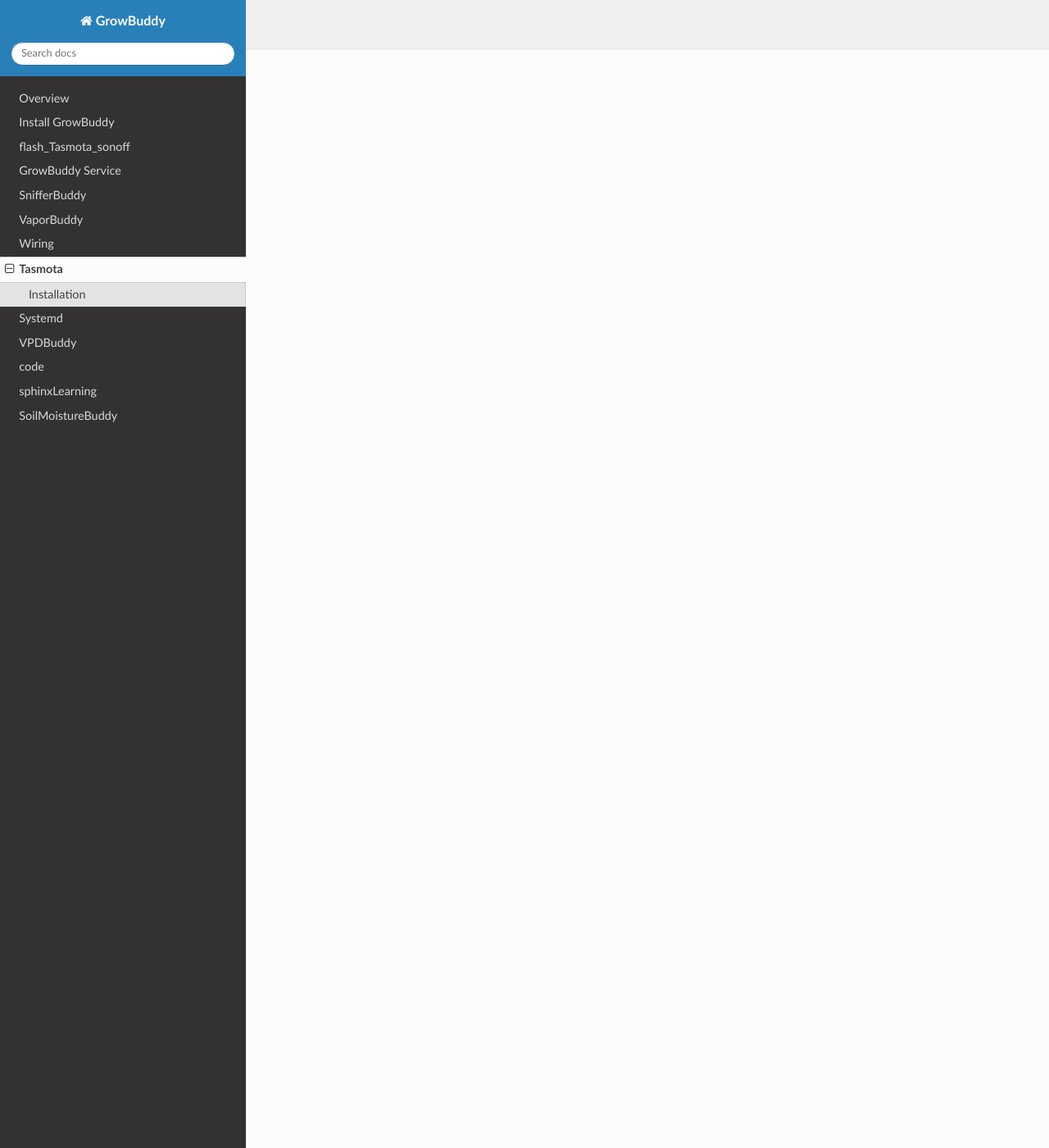
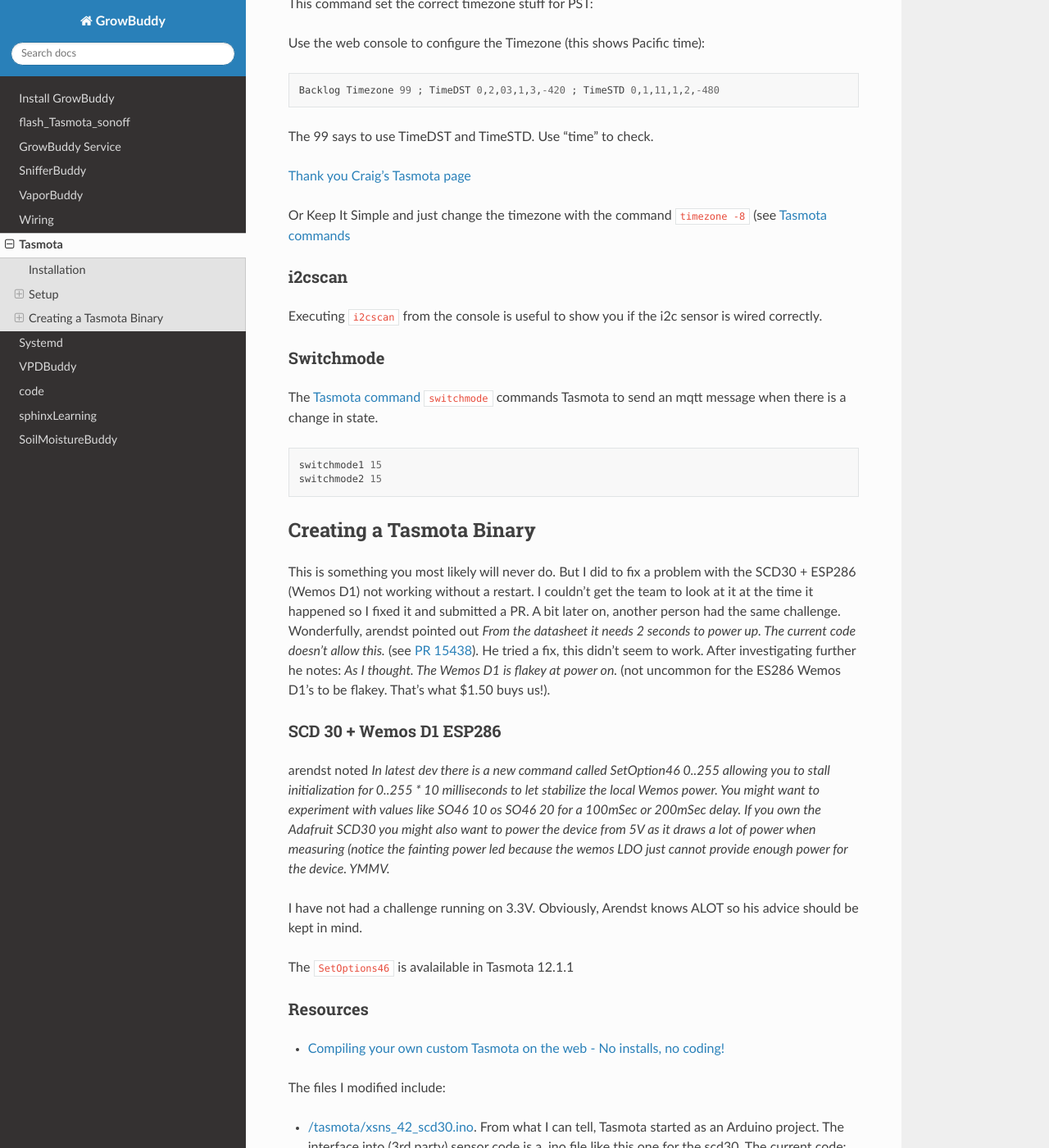
Before and after one commit to solarslurpi/GrowBuddies, a Sphinx documentation site: the page built from docs/tasmota.md, in a window 1280 px wide and 1400 px high, scrolled down 1339 px. Shown: the whole window at 82% size. Built offline with Sphinx 7.4.7 and the Read the Docs theme 2.0.0, drawn with Linux system fonts in a browser that asks for light colours; some of the changed text lies outside the part shown.

````diff
--- /dev/null
+++ b/docs/tasmota.md
@@ -0,0 +1,87 @@
+(tasmota)=
+
+# Tasmota
+
+
+## Installation
+The easiest way to install Tasmota is using either the Edge or Chrome browser (web install doesn't work using the Brave browser) and go to [Tasmota Install URL](https://tasmota.github.io/install/).
+_Note:  If the USB/COM port can't be identified, the first thing to do is to change cables.  The USB cable might not support data i/o.  If that doesn't work, check the USB driver.  The ESP286 or ESP32 may be using a driver that isn't installed on your Windows PC or Mac._
+
+There are many Tasmota binaries that could be installed.  We want to install the Tasmota Sensors binary.
+:::{figure} images/install_tasmota.jpg
+:align: center
+:scale: 100
+
+Tasmota Install
+:::
+
+The install includes connecting to the home wifi.
+
+## Setup
+Setup is for things like setting the time between sending mqtt messages, setting the clock to the correct date, time, and timezone, etc.
+### Teleperiod
+Set up the period between sending the sensor readings over mqtt using the `teleperiod` command.  e.g.:
+```
+teleperiod 100
+```
+sets sending readings via mqtt to occur every 100 seconds.
+### Local Time
+
+
+This command set the correct timezone stuff for PST:
+
+Use the web console to configure the Timezone (this shows Pacific time):
+```
+Backlog Timezone 99 ; TimeDST 0,2,03,1,3,-420 ; TimeSTD 0,1,11,1,2,-480
+```
+The 99 says to use TimeDST and TimeSTD. Use "time" to check.
+
+[Thank you Craig's Tasmota page](https://xse.com/leres/tasmota/)
+
+Or Keep It Simple and just change the timezone with the command `timezone -8` (see [Tasmota commands](https://tasmota.github.io/docs/Commands/#management)
+### i2cscan
+Executing `i2cscan` from the console is useful to show you if the i2c sensor is wired correctly.
+
+### Switchmode
+The [Tasmota command `switchmode`](https://tasmota.github.io/docs/Buttons-and-Switches/#switchmode) commands Tasmota to send an mqtt message when there is a change in state.
+```
+switchmode1 15
+switchmode2 15
+```
+
+## Creating a Tasmota Binary
+This is something you most likely will never do.  But I did to fix a problem with the SCD30 + ESP286 (Wemos D1) not working without a restart.  I couldn't get the team to look at it at the time it happened so I fixed it and submitted a PR.  A bit later on, another person had the same challenge.  Wonderfully, arendst pointed out _From the datasheet it needs 2 seconds to power up. The current code doesn't allow this._ (see [PR 15438](https://github.com/arendst/Tasmota/issues/15438)).  He tried a fix, this didn't seem to work. After investigating further he notes: _As I thought. The Wemos D1 is flakey at power on._ (not uncommon for the ES286 Wemos D1's to be flakey.  That's what $1.50 buys us!).
+### SCD 30 + Wemos D1 ESP286
+arendst noted _In latest dev there is a new command called SetOption46 0..255 allowing you to stall initialization for 0..255 * 10 milliseconds to let stabilize the local Wemos power. You might want to experiment with values like SO46 10 os SO46 20 for a 100mSec or 200mSec delay. If you own the Adafruit SCD30 you might also want to power the device from 5V as it draws a lot of power when measuring (notice the fainting power led because the wemos LDO just cannot provide enough power for the device. YMMV._
+
+I have not had a challenge running on 3.3V.  Obviously, Arendst knows ALOT so his advice should be kept in mind.
+
+The `SetOptions46` is avalailable in Tasmota 12.1.1
+
+
+### Resources
+- [Compiling your own custom Tasmota on the web - No installs, no coding!](https://www.youtube.com/watch?v=vod3Woj_vrs)
+
+The files I modified include:
+- [/tasmota/xsns_42_scd30.ino](https://github.com/arendst/Tasmota/blob/d157b1c5e0639f8ff29eba01fa3c181a01ae211c/tasmota/xsns_42_scd30.ino).  From what I can tell, Tasmota started as an Arduino project.  The interface into (3rd party) sensor code is a .ino file like this one for the scd30.  The current code:
+```
+void Scd30Detect(void)
+{
+  if (!I2cSetDevice(SCD30_ADDRESS)) { return; }
+
+  scd30.begin();
+```
+On the ESP2866 Wemos, the code doesn't get past the initial `if` statement in the scenario when the ESP8266 is powered up.  It does pass when restarting with `restart 1` on the command line.  Most likely, powering up is taking longer on the ESP286 to the point Tasmota is impatient and doesn't wait for the scd30 to be powered up.  I did not debug further to find out how to robustly fix.  I got to a build that "works for me" with simply:
+```
+void Scd30Detect(void)
+{
+#ifdef ESP32
+  if (!I2cSetDevice(SCD30_ADDRESS)) { return; }
+#endif
+  scd30.begin();
+```
+- [tasmota/my_user_config.h](https://github.com/arendst/Tasmota/blob/d157b1c5e0639f8ff29eba01fa3c181a01ae211c/tasmota/my_user_config.h).  For more info on this file see [the Tasmota compiling YouTube video](https://www.youtube.com/watch?v=vod3Woj_vrs).  I changed:
+```
+#define TEMP_CONVERSION        false             // [SetOption8] Return temperature in (false = Celsius or true = Fahrenheit)
+```
+to `true` to show temperature readings in celsius.  As the comment states, I could have set this on the command line using [`SetOption8 1`](https://tasmota.github.io/docs/Commands/#setoptions).
````
Also changed, not shown: docs/index.md (+12 -18 lines), docs/overview.md (deleted, +0 -10 lines), docs/snifferbuddy.md (+6 -5 lines), rst-test-files/VPDbuddy.md (added, +31 -0 lines), docs/images/install_tasmota.jpg (added), rst-test-files/tasmota.rst (renamed from docs/tasmota.rst).
